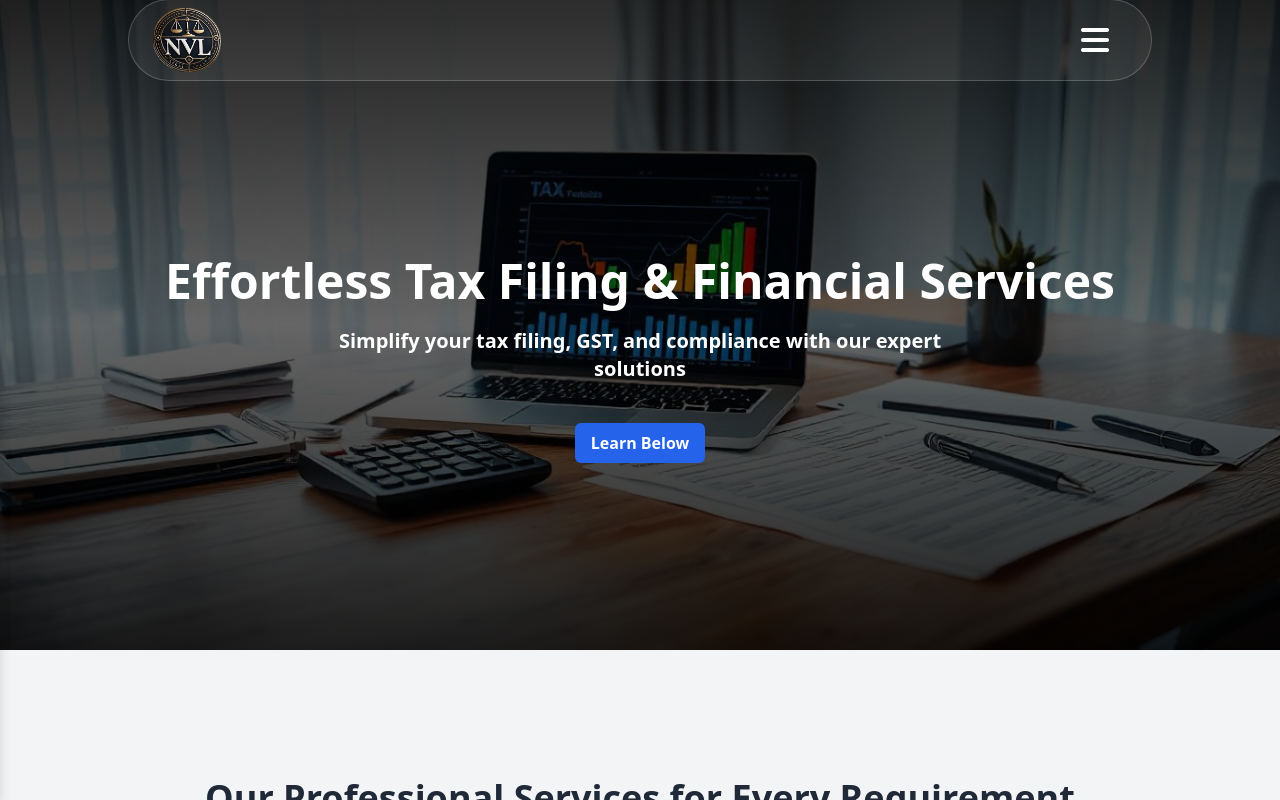
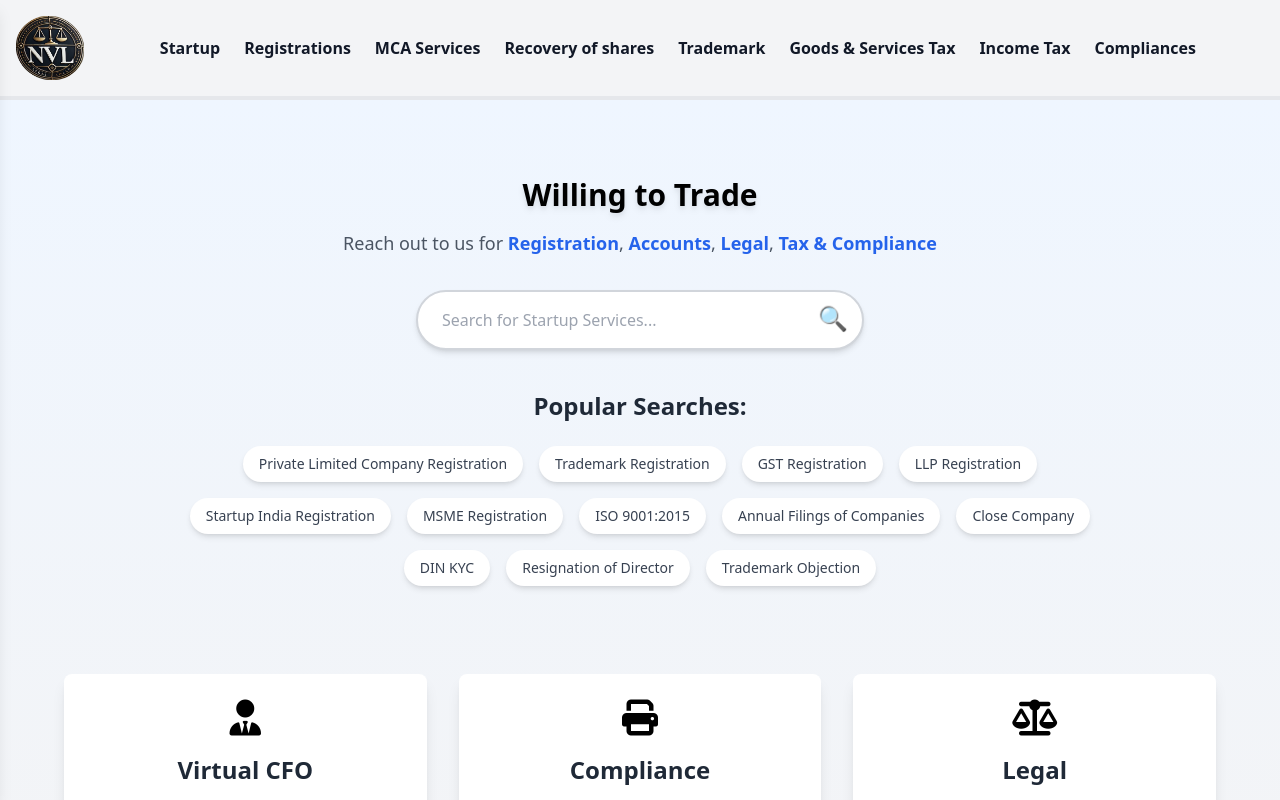
Before and after one commit to vikasrath/solocorp, a React (Vite) app in the folder frontend/: page / in a window 1280 px wide. Shown: the top 800 px of the page. Built offline with nearby package versions, Linux system fonts and the light colour scheme.

Commit message:
created new navbar and new hero section

```diff
--- a/frontend/src/Components/Hero Section/Herosection.jsx
+++ b/frontend/src/Components/Hero Section/Herosection.jsx
@@ -13,7 +13,24 @@ function Herosection() {
 
     const { urlName } = useParams();
 
+    const topSearches = [
+        "Private Limited Company Registration",
+        "Trademark Registration",
+        "GST Registration",
+        "LLP Registration",
+        "Startup India Registration",
+        "MSME Registration",
+        "ISO 9001:2015",
+        "Annual Filings of Companies",
+        "Close Company",
+        "DIN KYC",
+        "Resignation of Director",
+        "Trademark Objection",
+    ]
+
     useEffect(() => {
+        console.log(urlName);
+
         if (urlName) {
             if (pageData) {
                 setHeroImg(images[urlName]);
@@ -25,6 +42,9 @@ function Herosection() {
     return (
         <div className="w-full">
             <Navbar />
+
+
+           {urlName ? (
             <div
                 className="relative bg-cover bg-center w-full"
                 style={{
@@ -37,7 +57,7 @@ function Herosection() {
 
                 <div className="home-banner-height flex items-center justify-center text-white flex-col p-8 text-custom relative z-10 fade-in pt-28 md:pt-16 lg:pt-24">
                     {/* Dynamic Title */}
-                    <h2 className="font-extrabold mb-4 text-xl sm:text-4xl lg:text-5xl text-center leading-snug sm:leading-tight">
+                    <h2 className="font-extrabold mb-4 text-lg sm:text-4xl lg:text-5xl text-center leading-snug sm:leading-tight">
                         {heroContent?.title || "Effortless Tax Filing & Financial Services"}
                     </h2>
 
@@ -62,7 +82,89 @@ function Herosection() {
                         Learn Below
                     </button>
                 </div>
-            </div>
+            </div>)
+            :
+            (
+                <div className="w-full flex flex-col items-center p-8 bg-gradient-to-b from-blue-50 to-gray-100">
+                {/* Main Section */}
+                <div className="text-center mt-10 mb-8">
+                  <h1 className="text-3xl font-bold  drop-shadow-md">
+                    Willing to Trade
+                  </h1>
+                  <p className="text-gray-600 mt-3 text-lg max-w-2xl mx-auto leading-relaxed">
+                    Reach out to us for <span className="font-semibold text-blue-600">Registration</span>,
+                    <span className="font-semibold text-blue-600"> Accounts</span>,
+                    <span className="font-semibold text-blue-600"> Legal</span>,
+                    <span className="font-semibold text-blue-600"> Tax & Compliance</span>
+                  </p>
+                </div>
+
+                {/* Search Bar */}
+                <div className="relative w-full max-w-md mb-10">
+                  <input
+                    type="text"
+                    placeholder="Search for Startup Services..."
+                    className="w-full p-4 pl-6 rounded-full border-2 border-gray-300 shadow-md focus:outline-none focus:ring-2 focus:ring-blue-500"
+                  />
+                  <button className="absolute right-4 top-3 text-blue-500 hover:text-blue-700 text-2xl transition-transform duration-300 transform hover:scale-110">
+                    🔍
+                  </button>
+                </div>
+
+                {/* Top Searches */}
+                <div className="text-center mb-12">
+                  <h3 className="text-2xl font-semibold text-gray-800 mb-6">
+                    Popular Searches:
+                  </h3>
+                  <div className="flex flex-wrap w-[80%] justify-center items-center gap-4 mx-auto">
+                    {topSearches.map((item, index) => (
+                      <span
+                        key={index}
+                        className="bg-white text-gray-700 px-4 py-2 rounded-full shadow-md text-sm cursor-pointer hover:bg-blue-100 hover:text-blue-700 transition-all duration-300"
+                      >
+                        {item}
+                      </span>
+                    ))}
+                  </div>
+                </div>
+
+                {/* Features Section */}
+                <div className="w-full max-w-6xl grid grid-cols-1 md:grid-cols-3 gap-8 mt-10">
+                  <div className="flex flex-col items-center p-6 bg-white rounded-lg shadow-lg hover:shadow-xl transition-all duration-300">
+                    <div className="mb-4 ">
+                      <i className="fa-solid fa-user-tie text-4xl"></i>
+                    </div>
+                    <h3 className="text-2xl font-bold text-gray-800 mb-3">Virtual CFO</h3>
+                    <p className="text-gray-600 text-center">
+                      Your Books of Accounts & Taxation are in Safe Hands.
+                    </p>
+                  </div>
+                  <div className="flex flex-col items-center p-6 bg-white rounded-lg shadow-lg hover:shadow-xl transition-all duration-300">
+                    <div className="mb-4 ">
+                      <i className="fa-solid fa-print text-4xl"></i>
+                    </div>
+                    <h3 className="text-2xl font-bold text-gray-800 mb-3">Compliance</h3>
+                    <p className="text-gray-600 text-center">
+                      Compliance Calendar to Save from Non-Compliance.
+                    </p>
+                  </div>
+                  <div className="flex flex-col items-center p-6 bg-white rounded-lg shadow-lg hover:shadow-xl transition-all duration-300">
+                    <div className="mb-4 ">
+                      <i className="fa-solid fa-scale-balanced text-4xl"></i>
+                    </div>
+                    <h3 className="text-2xl font-bold text-gray-800 mb-3">Legal</h3>
+                    <p className="text-gray-600 text-center">
+                      Documents, Contracts, Advice, and Govt. Liaisoning.
+                    </p>
+                  </div>
+                </div>
+              </div>
+          )
+          }
+
+
+
+
         </div>
     );
 }
--- a/frontend/src/Components/Home/Services/Services.jsx
+++ b/frontend/src/Components/Home/Services/Services.jsx
@@ -45,7 +45,7 @@ function Services() {
   return (
     <div className='w-full bg-gray-100 py-16'>
       {/* Section heading */}
-      <h1 className='text-center text-4xl font-bold text-gray-800 mb-12'>
+      <h1 className='text-center text-2xl font-bold text-gray-800 mb-12'>
         Our Professional Services for Every Requirement
       </h1>
 
--- /dev/null
+++ b/frontend/src/Components/Navbar/HoverBox/Hoverbox.jsx
@@ -0,0 +1,32 @@
+import { Link } from 'react-router-dom';
+import React from 'react';
+
+function HoverBox({ links }) {
+  const columns = [];
+  for (let i = 0; i < links.length; i += 7) {
+    columns.push(links.slice(i, i + 7));
+  }
+
+  return (
+    <div className="bg-white border border-gray-200 rounded-lg shadow-md p-4  transition-transform transform hover:scale-105 hover:shadow-lg">
+      <div className="flex  ">
+        {columns.map((column, colIndex) => (
+          <ul key={colIndex} className="list-none w-[200px] space-y-4">
+            {column.map((link, index) => (
+              <li key={index}>
+                <Link
+                  to={link.link}
+                  className="text-blue-600  hover:text-gray-800 text-sm transition-colors"
+                >
+                  {link.title}
+                </Link>
+              </li>
+            ))}
+          </ul>
+        ))}
+      </div>
+    </div>
+  );
+}
+
+export default HoverBox;
--- a/frontend/src/Components/Navbar/Navbar.jsx
+++ b/frontend/src/Components/Navbar/Navbar.jsx
@@ -1,7 +1,9 @@
 import React, { useState } from 'react';
 import Sidebar from './Sidebar/Sidebar';
 import Logo from '../Logo/Logo';
-import { NavLink } from 'react-router-dom';
+import HoverBox from './HoverBox/Hoverbox';
+import { Link, NavLink } from 'react-router-dom';
+import navLinks from './SidebarLinks/NavLinks';
 
 function Navbar() {
     const [togle, setTogle] = useState(false);
@@ -12,6 +14,7 @@ function Navbar() {
 
     return (
         <>
+            <div className=' lg:hidden'>
                 <header className=' absolute flex justify-center items-center w-screen z-20 text-m xl:text-xl top-0 h-[80px]'>
                     <div
                         className=' mx-6   rounded-full px-4 py-0 flex items-center justify-between w-full md:w-[80%] bg-[#ffffff10]'
@@ -28,6 +31,31 @@ function Navbar() {
                     </div>
                 </header>
                 <Sidebar togled={togle} setTogled={setTogle} />
+            </div>
+
+            <div className="hidden lg:block">
+                <header className="bg-gray-100 text-gray-900 border-b-4  body-font">
+                    <div className="container mx-auto flex flex-wrap  justify-between p-2 items-center">
+                        <a className="flex title-font font-medium items-center text-white mb-4 md:mb-0">
+                            <Logo />
+                        </a>
+
+
+                        <nav className="flex   justify-center items-center space-x-1 mx-14">
+                            {navLinks.map((item) => (
+                                <div className="relative group" key={item}>
+                                    <Link className="mr-5 hover:text-blue-600  font-semibold  cursor-pointer">
+                                        {item.title}
+                                    </Link>
+                                    <div className={`z-20  absolute  bottom-0 top-10  transform scale-x-0 group-hover:scale-x-100 transition-transform duration-300 ${item.title === "Registrations" ? "w-[800px] -right-96" : "w-[600px] -right-64"}`}>
+                                        {item.subLinks.length < 1 ? null : <HoverBox links={item.subLinks} />}
+                                    </div>
+                                </div>
+                            ))}
+                        </nav>
+                    </div>
+                </header>
+            </div>
         </>
     );
 }
--- a/frontend/src/Components/Navbar/SidebarLinks/NavLinks.js
+++ b/frontend/src/Components/Navbar/SidebarLinks/NavLinks.js
@@ -376,7 +376,7 @@ const navLinks = [
                 link: "/GSTNotice"
             },
             {
-                title: "GST Annual Return Filing (GSTR-9)",
+                title: "GST Annual Return Filing",
                 link: "/GSTAnnualReturnFiling"
             },
             {
```
Lines whose indentation alone changed are shown as unchanged.
